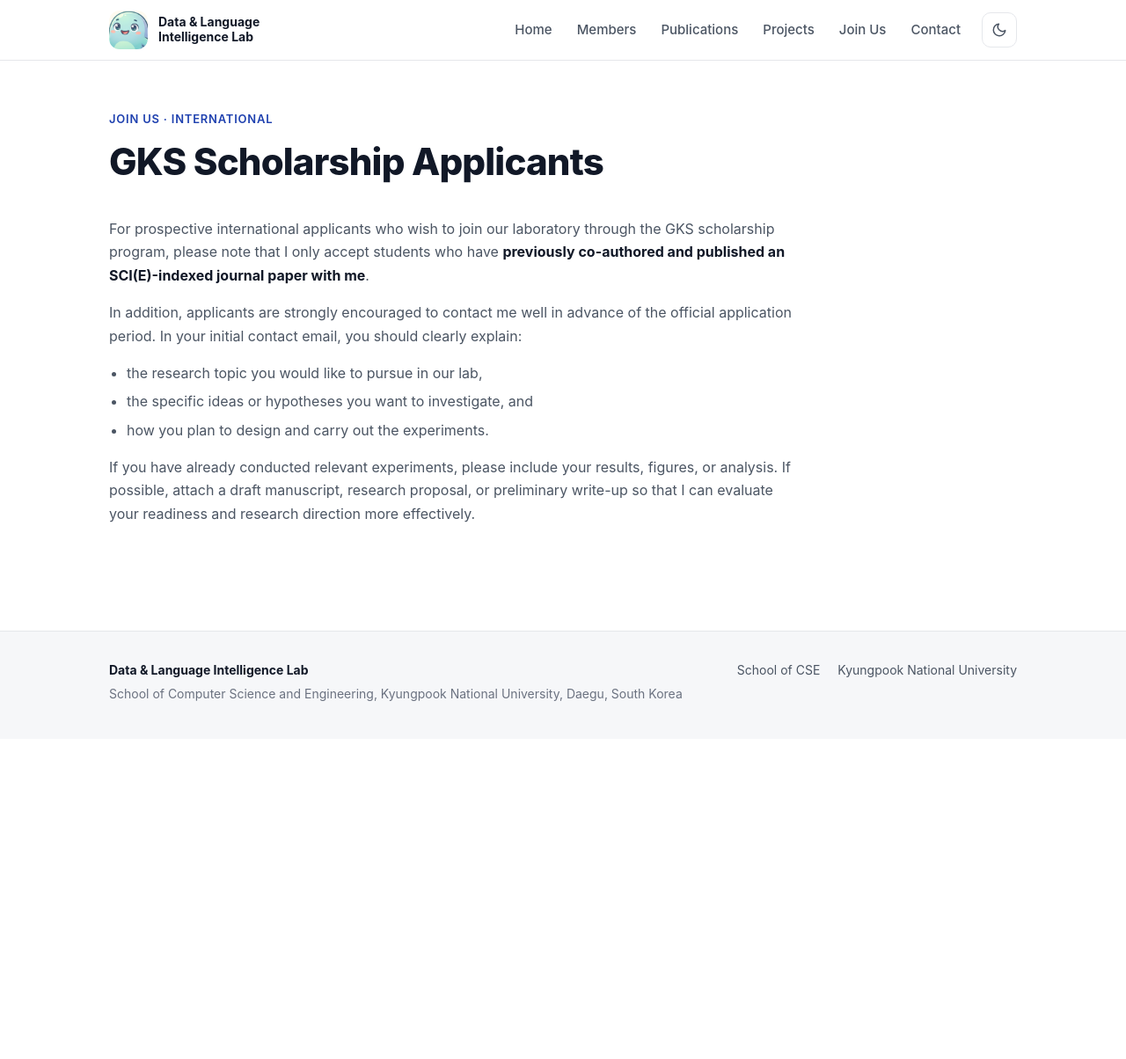
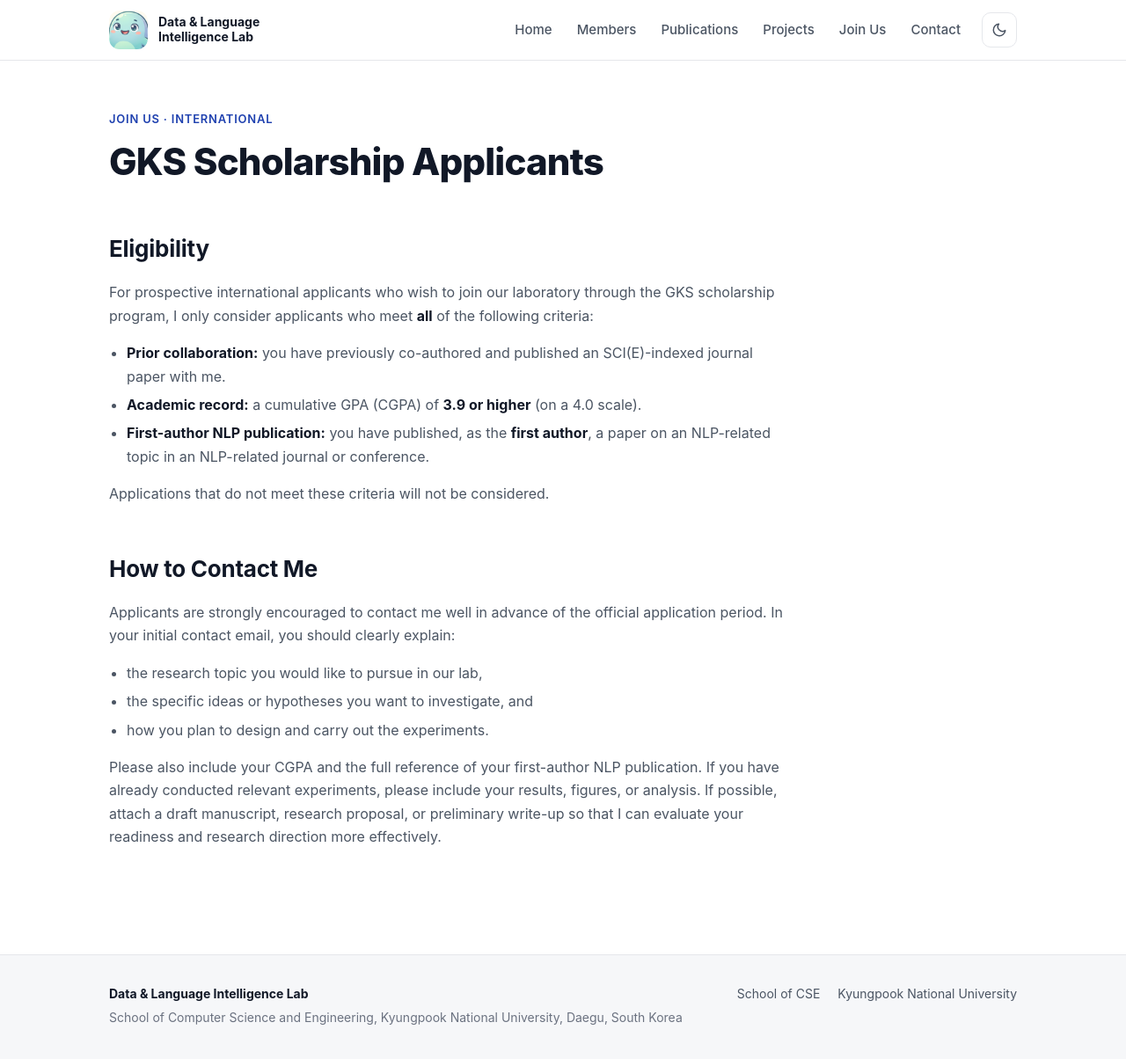
Before and after one commit to knu-dli/knu-dli.github.io, a Jekyll site: the page built from gks.md, in a window 1280 px wide and 1208 px high. Shown: the top 1204 px of the window at 88% size. Built offline with Jekyll 4.4.1, drawn with Linux system fonts in a browser that asks for light colours; some web fonts are replaced.

Commit message:
GKS: add CGPA and first-author NLP publication requirements
Co-Authored-By: Claude Opus 5.5 <noreply@anthropic.com>

```diff
--- a/gks.md
+++ b/gks.md
@@ -5,12 +5,22 @@ eyebrow: Join Us · International
 permalink: /gks/
 ---
 
-For prospective international applicants who wish to join our laboratory through the GKS scholarship program, please note that I only accept students who have **previously co-authored and published an SCI(E)-indexed journal paper with me**.
+## Eligibility
 
-In addition, applicants are strongly encouraged to contact me well in advance of the official application period. In your initial contact email, you should clearly explain:
+For prospective international applicants who wish to join our laboratory through the GKS scholarship program, I only consider applicants who meet **all** of the following criteria:
+
+- **Prior collaboration:** you have previously co-authored and published an SCI(E)-indexed journal paper with me.
+- **Academic record:** a cumulative GPA (CGPA) of **3.9 or higher** (on a 4.0 scale).
+- **First-author NLP publication:** you have published, as the **first author**, a paper on an NLP-related topic in an NLP-related journal or conference.
+
+Applications that do not meet these criteria will not be considered.
+
+## How to Contact Me
+
+Applicants are strongly encouraged to contact me well in advance of the official application period. In your initial contact email, you should clearly explain:
 
 - the research topic you would like to pursue in our lab,
 - the specific ideas or hypotheses you want to investigate, and
 - how you plan to design and carry out the experiments.
 
-If you have already conducted relevant experiments, please include your results, figures, or analysis. If possible, attach a draft manuscript, research proposal, or preliminary write-up so that I can evaluate your readiness and research direction more effectively.
+Please also include your CGPA and the full reference of your first-author NLP publication. If you have already conducted relevant experiments, please include your results, figures, or analysis. If possible, attach a draft manuscript, research proposal, or preliminary write-up so that I can evaluate your readiness and research direction more effectively.
```
